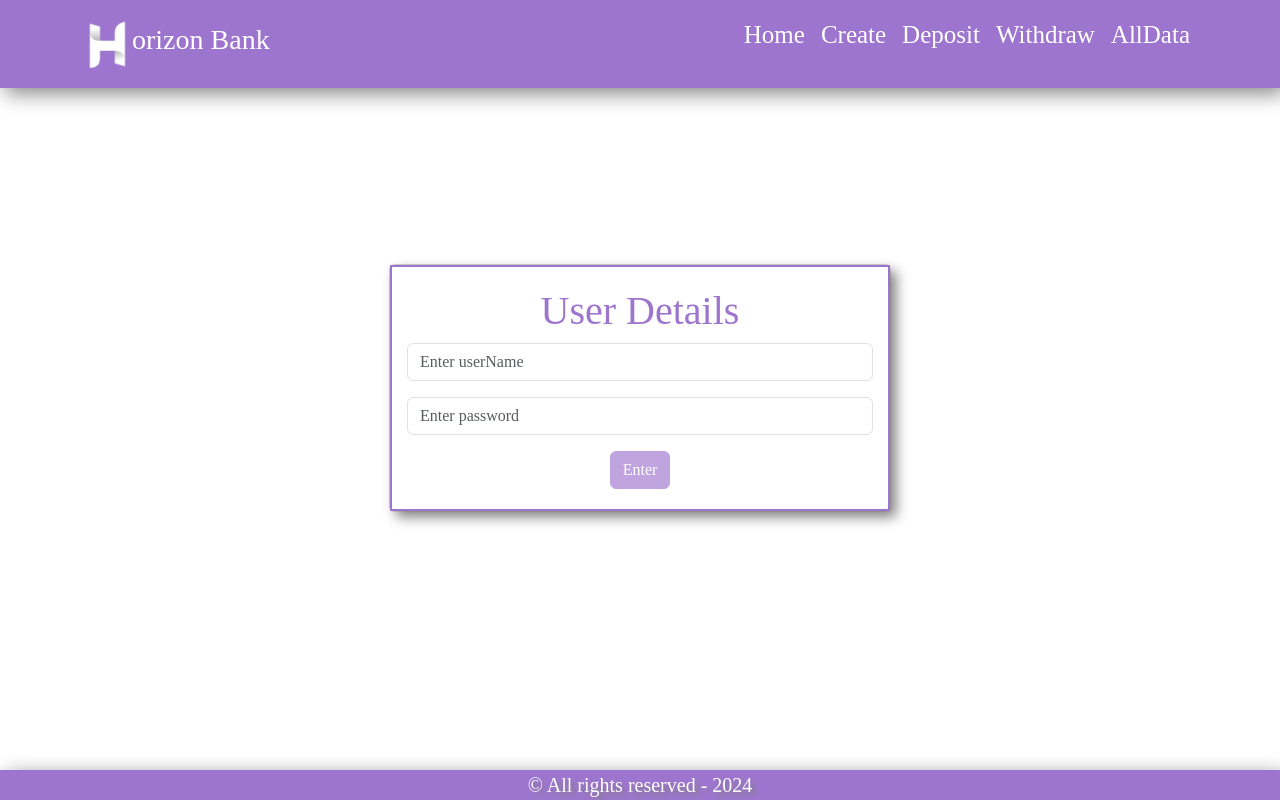
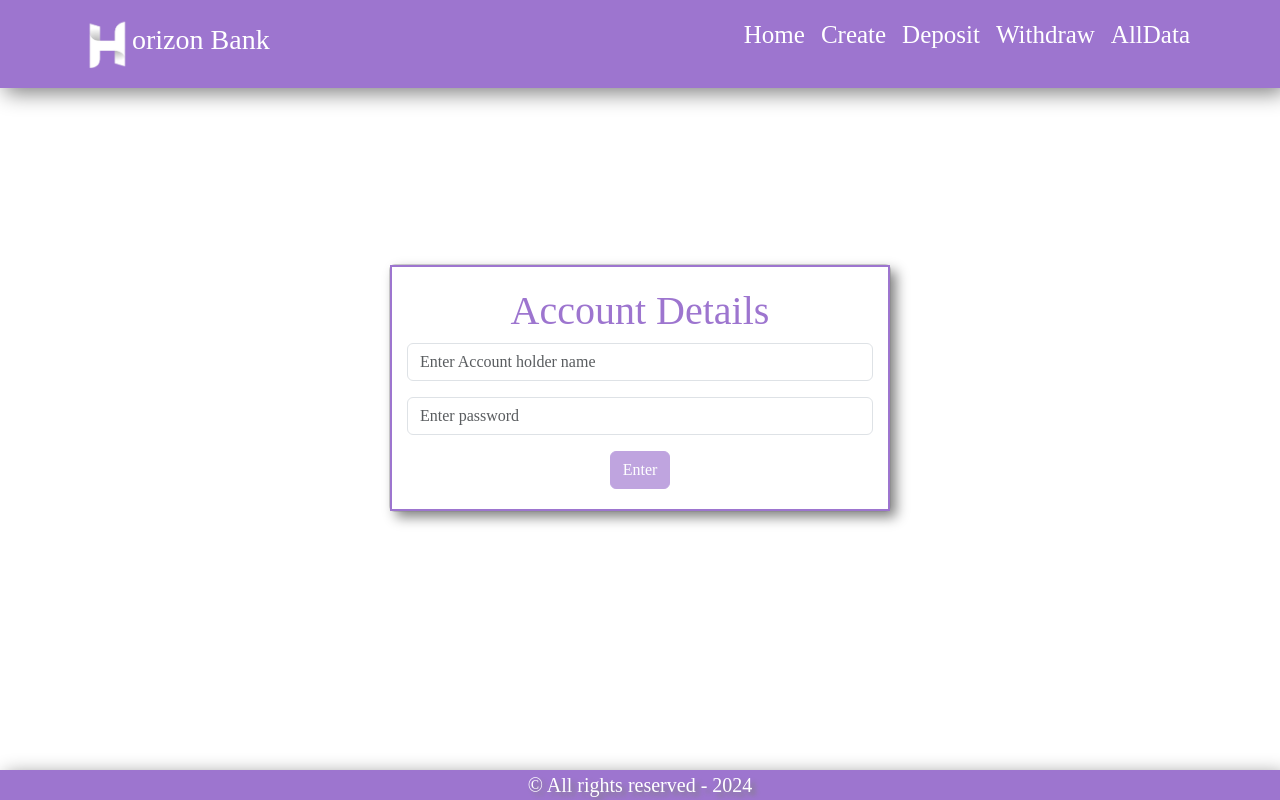
Before and after one commit to Shibanimca23/front-end-bad-bank, a React (Create React App) app: page /#/withdraw in a window 1280 px wide. Built offline with nearby package versions, Linux system fonts and the light colour scheme; no server answers; a web font is replaced by a local one.

Commit message:
Update withdraw.js

```diff
--- a/src/withdraw.js
+++ b/src/withdraw.js
@@ -38,7 +38,9 @@ export default function Withdraw(){
         else{
 
             await axios.put(`https://server-h269.onrender.com/update/${id}`,{amount:total-withdraw}).then( setTotal(total - withdraw)).then(alert(`amount ${withdraw} is withdrawn successfully !`));
+            setWithdraw('')
         }
+
     }
 
     function changeHandler(val,setter){
@@ -58,7 +60,7 @@ export default function Withdraw(){
         setDetails(true);
     }
     else{
-        alert("Enter correct details")
+        alert("Enter correct account holder name and password")
     }
 
 
@@ -73,9 +75,9 @@ export default function Withdraw(){
 
             <Card>
                 <Form className="form-inline" onSubmit={userHandler}>
-                    <h1>User Details</h1>
+                    <h1>Account Details</h1>
                     <Form.Group className="mb-3">
-            <Form.Control type="text" placeholder="Enter userName" onChange={e=>setName(e.target.value)} className="input-box"/>
+            <Form.Control type="text" placeholder="Enter Account holder name" onChange={e=>setName(e.target.value)} className="input-box"/>
         </Form.Group>
         <Form.Group className="mb-3">
             <Form.Control type="password" placeholder="Enter password" onChange={(e)=>setPass(e.target.value)} className="input-box"/>
@@ -94,7 +96,7 @@ export default function Withdraw(){
         <Form.Group className="mb-3">
             <Form.Control type="number" placeholder="Enter amount"  onChange={(e)=>changeHandler(Number(e.target.value),setWithdraw)} className="input-box"/>
         </Form.Group>
-            <Button type='submit' className='create-btn' style={{backgroundColor:'#9d75cf' , color:'white', borderColor:'#9d75cf'}}>Withdraw</Button>
+            <Button type='submit' className='create-btn' style={{backgroundColor:'#9d75cf' , color:'white', borderColor:'#9d75cf'}} value={withdraw}>Withdraw</Button>
     </Form>
     </Card>
     </div>
```
